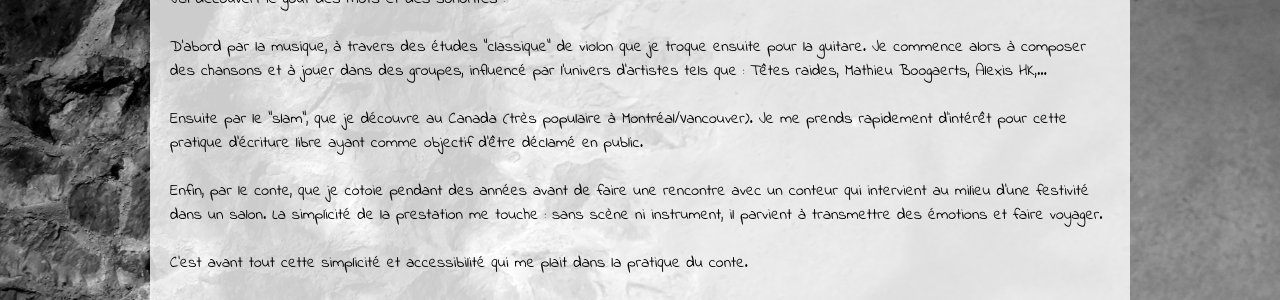
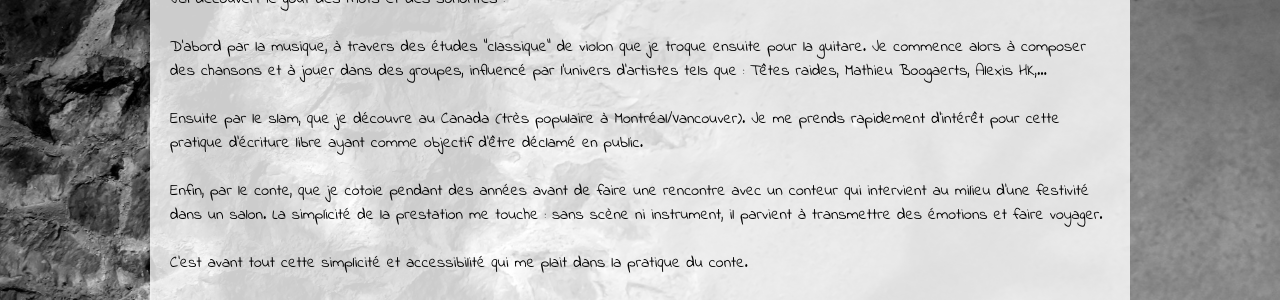
Before and after one commit to cymace/cyrilconte, a Jekyll site: the page built from portrait.html, in a window 1280 px wide. Shown: the part 223-523 px from the top of the page. Built offline with Jekyll 4.4.1, drawn with Linux system fonts in a browser that asks for light colours.

```diff
--- a/portrait.html
+++ b/portrait.html
@@ -9,7 +9,7 @@ J'ai découvert le goût des mots et des sonorités :
 D'abord par la musique, à travers des études "classique" de violon que je troque ensuite pour la guitare.
 Je commence alors à composer des chansons et à jouer dans des groupes, influencé par l'univers d'artistes tels que : Têtes raides, Mathieu Boogaerts, Alexis HK,...
 <br><br>
-Ensuite par le "slam", que je découvre au Canada (très populaire à Montréal/Vancouver).
+Ensuite par le slam, que je découvre au Canada (très populaire à Montréal/Vancouver).
 Je me prends rapidement d'intérêt pour cette pratique d'écriture libre ayant comme objectif d'être déclamé en public.
 <br><br>
 Enfin, par le conte, que je cotoie pendant des années avant de faire une rencontre avec un conteur qui intervient au milieu d'une festivité dans un salon.
```
